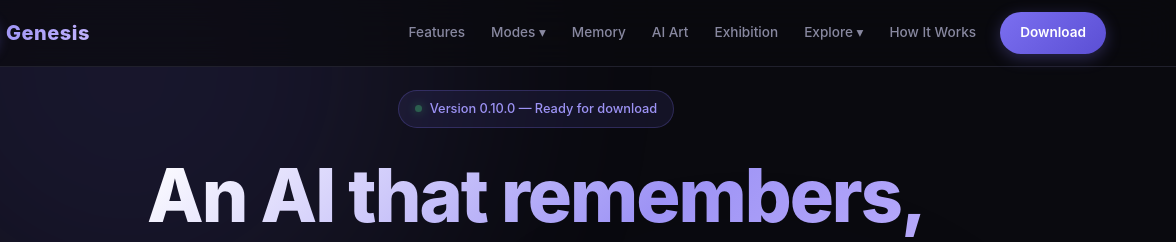
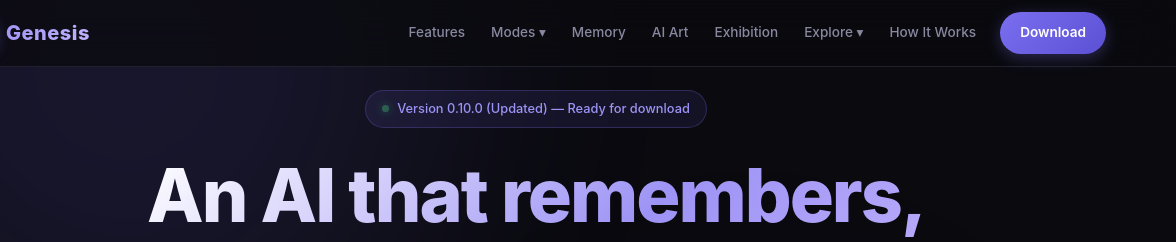
Before and after one commit to bodycount82/genesis-ai, a plain HTML site: page index.html in a window 1280 px wide. Shown: the top 242 px of the page, 104-1280 px from the left. Drawn offline with Linux system fonts and the light colour scheme.

Commit message:
Force GitHub Pages CDN refresh

```diff
--- a/index.html
+++ b/index.html
@@ -485,7 +485,7 @@ footer { border-top: 1px solid var(--border); padding: 64px 0 32px; margin-top:
 <!-- Hero -->
 <section class="hero" id="top">
 <div class="content fade-in">
-<div class="hero-pill"><span class="dot"></span> Version 0.10.0 — Ready for download</div>
+<div class="hero-pill"><span class="dot"></span> Version 0.10.0 (Updated) — Ready for download</div>
 <h1>An AI that remembers, thinks, and acts on its own</h1>
 <p class="subtitle">Genesis is a local autonomous AI companion with biological-style memory, simulated moods, three operational modes, and real desktop capabilities — running entirely on your machine.</p>
 <div class="btn-group">
```
